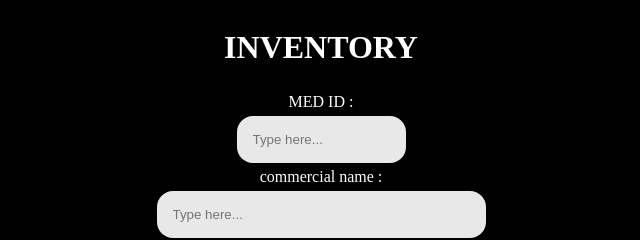
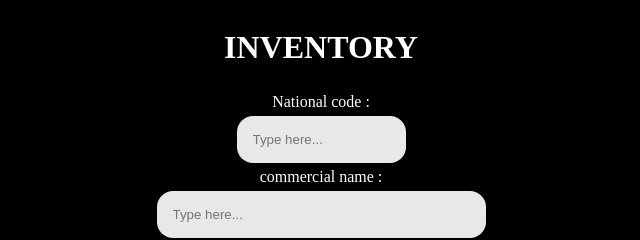
Before and after one commit to m0hdrar/PharmacyWebApp, a website with bundled scripts: page index.html in a window 1280 px wide. Shown: the top 240 px of the page, 319-959 px from the left. Built offline with nearby package versions, Linux system fonts and the light colour scheme.

Commit message:
" changed med id to national code"

```diff
--- a/index.html
+++ b/index.html
@@ -23,7 +23,7 @@
   <body class="dark-mode">
     <h1>INVENTORY</h1>
 
-    <label for="medId"> MED ID :</label>
+    <label for="medId"> National code :</label>
     <input
       type="TEXT"
       id="medId"
```
